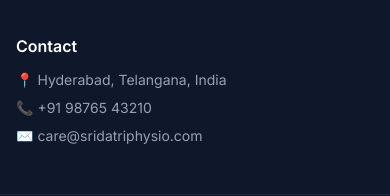
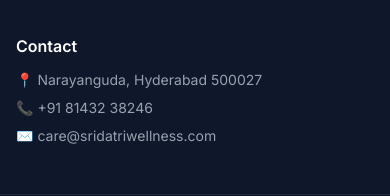
Before and after one commit to kbdcreditsolutions/SDPC, a Next.js app: page / in a window 390 px wide. Shown: the part 5731-5927 px from the top of the page. Built offline with nearby package versions, Linux system fonts and the light colour scheme.

Commit message:
content: replace placeholder contact details with real clinic info
Address, phone, hours from Google Business listing.

Co-Authored-By: Claude Sonnet 4.6 <noreply@anthropic.com>

```diff
--- a/app/contact/page.tsx
+++ b/app/contact/page.tsx
@@ -28,10 +28,10 @@ export default function ContactPage() {
             <h2 className="text-2xl font-bold text-slate-800">Get in Touch</h2>
             <div className="flex flex-col gap-4">
               {[
-                { icon: "📍", label: "Location", value: "Hyderabad, Telangana, India" },
-                { icon: "📞", label: "Phone", value: "+91 98765 43210" },
-                { icon: "✉️", label: "Email", value: "care@sridatriphysio.com" },
-                { icon: "🕐", label: "Hours", value: "Mon–Sat: 9am – 7pm" },
+                { icon: "📍", label: "Location", value: "Flat 101, Narasimha Nilayam, 3-4-529/2, Narayanguda, Hyderabad, Telangana 500027" },
+                { icon: "📞", label: "Phone", value: "+91 81432 38246" },
+                { icon: "✉️", label: "Email", value: "care@sridatriwellness.com" },
+                { icon: "🕐", label: "Hours", value: "Mon–Sat: 8am – 7pm" },
               ].map((item) => (
                 <div key={item.label} className="flex items-start gap-3">
                   <span className="text-2xl">{item.icon}</span>
--- a/components/Footer.tsx
+++ b/components/Footer.tsx
@@ -34,9 +34,9 @@ export default function Footer() {
         <div>
           <h4 className="text-white font-semibold mb-3">Contact</h4>
           <ul className="space-y-2 text-sm text-gray-400">
-            <li>📍 Hyderabad, Telangana, India</li>
-            <li>📞 +91 98765 43210</li>
-            <li>✉️ care@sridatriphysio.com</li>
+            <li>📍 Narayanguda, Hyderabad 500027</li>
+            <li>📞 +91 81432 38246</li>
+            <li>✉️ care@sridatriwellness.com</li>
           </ul>
         </div>
       </div>
```
